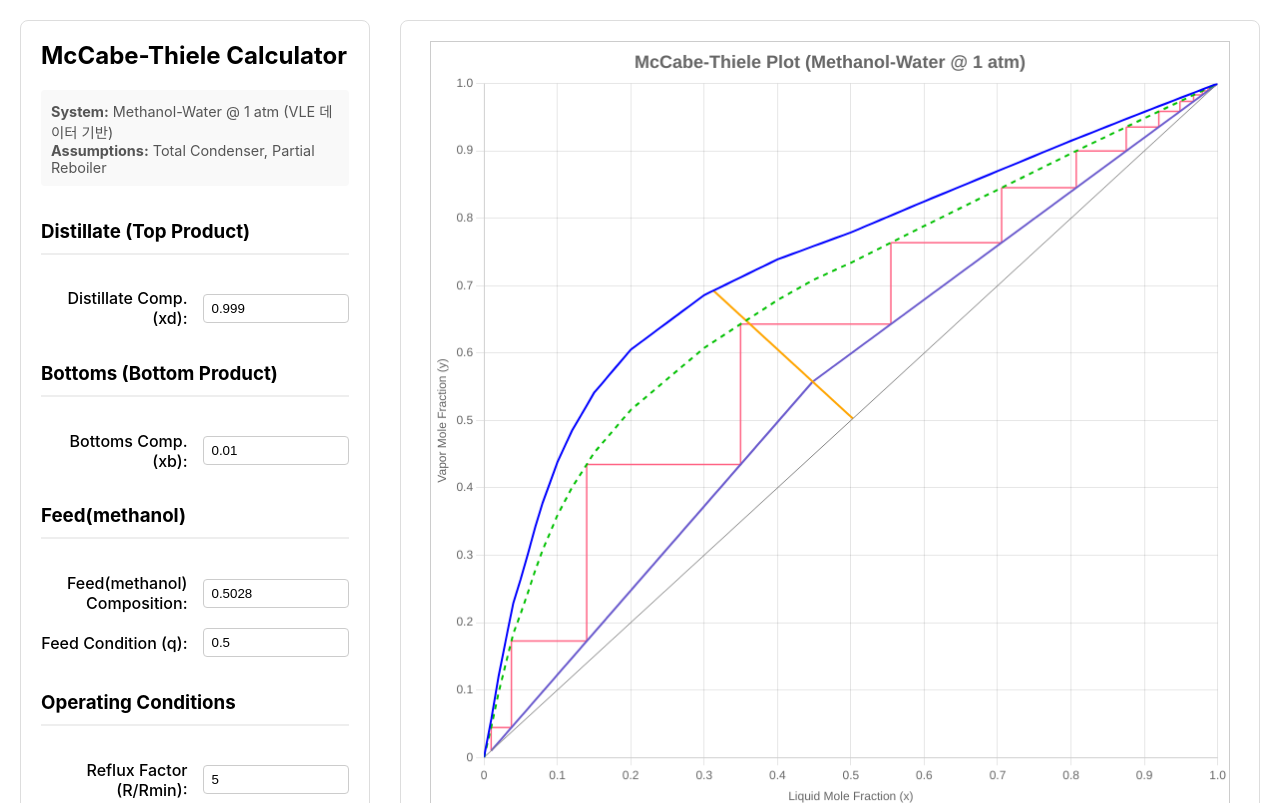
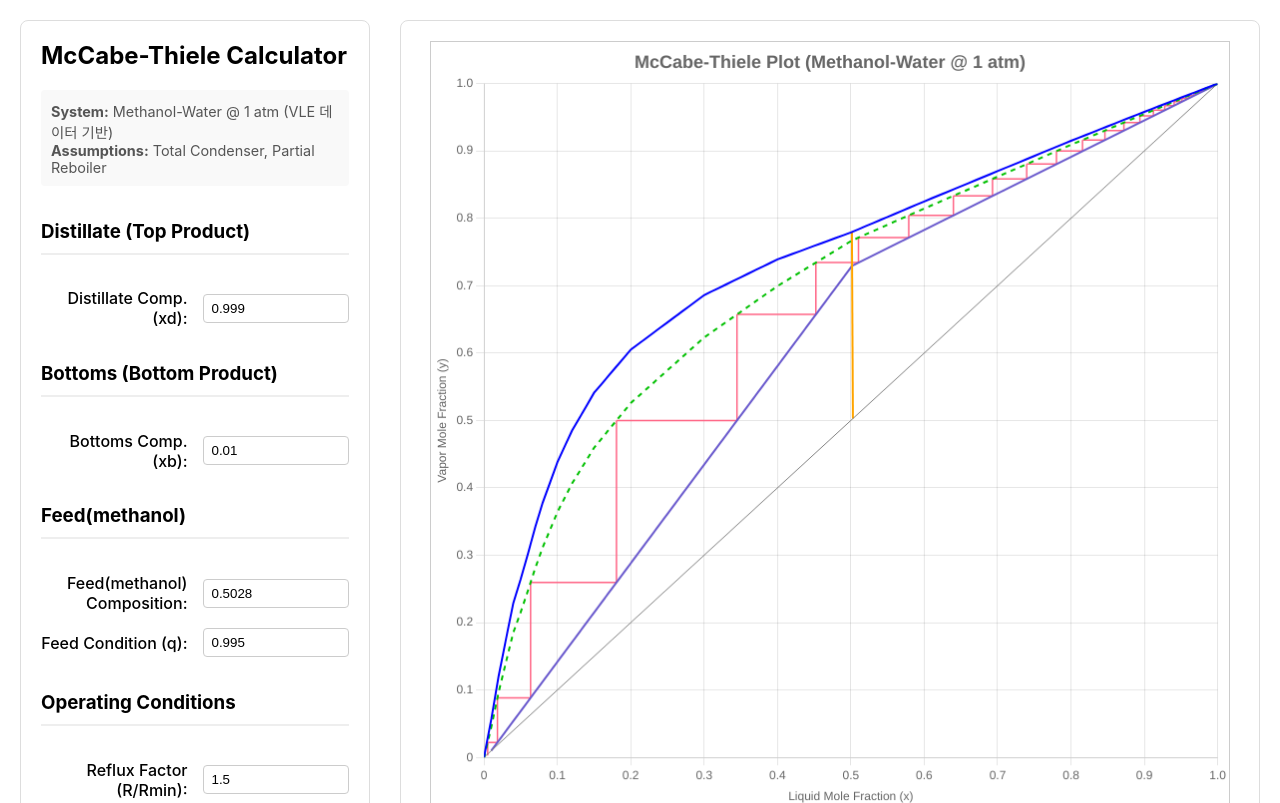
Before and after one commit to uzaramen108/McCabe-thiele-method, a plain HTML site: page index.html in a window 1280 px wide. Shown: the top 803 px of the page. Drawn offline with nearby package versions, Linux system fonts and the light colour scheme.

Commit message:
change default values

```diff
--- a/index.html
+++ b/index.html
@@ -30,11 +30,11 @@
             <input type="number" id="zf" value="0.5028" step="any" min="0" max="1">
 
             <label for="q">Feed Condition (q):</label>
-            <input type="number" id="q" value="0.5" step="any" title="q=1: Saturated Liquid&#10;q=0: Saturated Vapor&#10;0<q<1: Mix&#10;q>1: Subcooled Liquid&#10;q<0: Superheated Vapor">
+            <input type="number" id="q" value="0.995" step="any" title="q=1: Saturated Liquid&#10;q=0: Saturated Vapor&#10;0<q<1: Mix&#10;q>1: Subcooled Liquid&#10;q<0: Superheated Vapor">
 
             <h3>Operating Conditions</h3>
             <label for="r_factor">Reflux Factor (R/Rmin):</label>
-            <input type="number" id="r_factor" value="5" step="0.01" min="0.1">
+            <input type="number" id="r_factor" value="1.5" step="0.01" min="0.1">
 
             <label for="nm">Murphree Efficiency (nm):</label>
             <input type="number" id="nm" value="0.75" step="0.001" min="0.01" max="1">
--- a/ui.js
+++ b/ui.js
@@ -29,7 +29,7 @@ export class Variable {
      * @returns {boolean} - 모든 값이 유효하면 true, 아니면 false
      */
     validate() {
-        const allValues = [this.xd, this.xb, this.zf, this.q, this.r_factor, this.nm];
+        const allValues = [this.xd, this.xb, this.zf, this.q, this.r_factor, this.nm, this.sc];
         if (allValues.some(val => isNaN(val))) {
             console.error("입력값 오류: 일부 값이 숫자가 아닙니다 (NaN).", this);
             alert("유효하지 않은 입력값이 있습니다. 숫자만 입력해주세요.");
```
